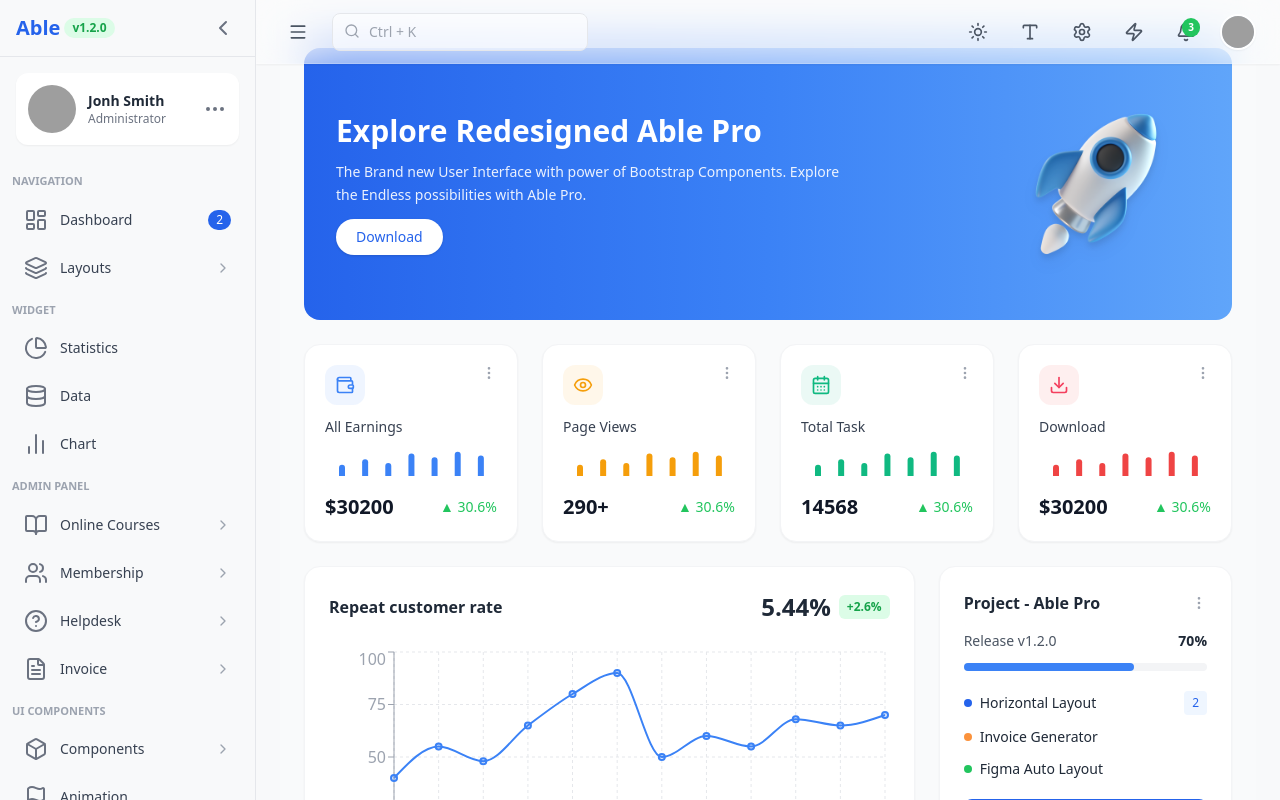
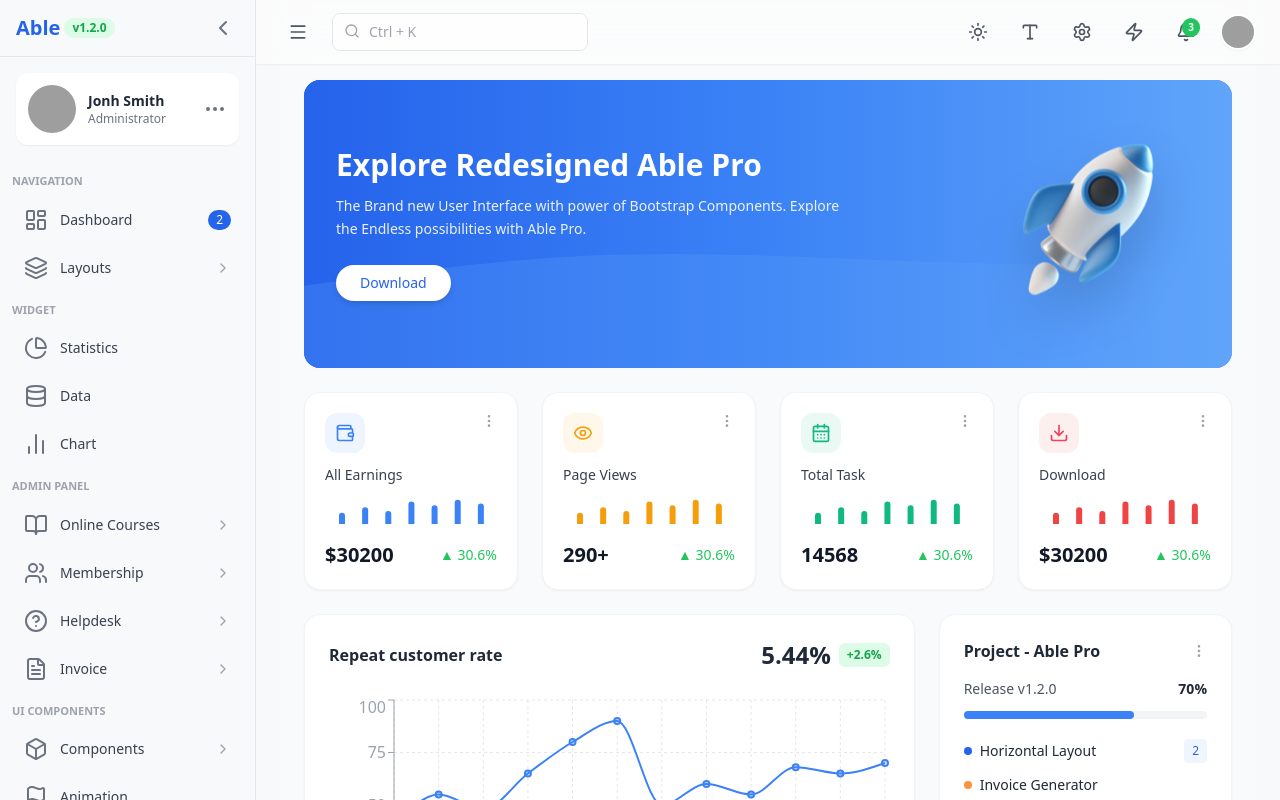
Before and after one commit to sana20020308/ablepro-dashboard, a React (Vite) app: page / in a window 1280 px wide. Shown: the top 800 px of the page. Built offline with nearby package versions, Linux system fonts and the light colour scheme; grey boxes are pictures that could not be loaded.

Commit message:
hosting and dahboard edits done.

```diff
--- a/src/pages/Dashboard.jsx
+++ b/src/pages/Dashboard.jsx
@@ -74,20 +74,60 @@
 
   return (
     <div className="flex-1 bg-gray-50 p-6 space-y-6">
-      {/* HERO */}
-      <div className="relative bg-gradient-to-r from-blue-600 via-blue-500 to-blue-400 text-white rounded-2xl p-8 flex justify-between items-center overflow-hidden">
-        <div className="max-w-lg space-y-3">
-          <h1 className="text-3xl font-bold">Explore Redesigned Able Pro</h1>
-          <p className="text-white/90 text-sm leading-relaxed">
+
+      {/* HERO SECTION */}
+      <div className="relative bg-gradient-to-r from-blue-600 via-blue-500 to-blue-400 text-white rounded-2xl p-8 flex justify-between items-center overflow-hidden mt-8">
+
+        {/* Blue gradient background */}
+        <div className="absolute inset-0 bg-gradient-to-r from-blue-600 via-blue-500 to-blue-400"></div>
+
+        {/* Decorative layered wave */}
+        <div className="absolute inset-0">
+          <svg
+            xmlns="http://www.w3.org/2000/svg"
+            viewBox="0 0 1440 320"
+            className="absolute bottom-0 left-0 w-full opacity-25"
+          >
+            <path
+              fill="#60a5fa"
+              fillOpacity="1"
+              d="M0,192L80,181.3C160,171,320,149,480,144C640,139,800,149,960,154.7C1120,160,1280,160,1360,160L1440,160L1440,320L1360,320C1280,320,1120,320,960,320C800,320,640,320,480,320C320,320,160,320,80,320L0,320Z"
+            ></path>
+          </svg>
+        </div>
+
+        {/* Text content */}
+        <div className="relative z-10 text-white max-w-lg">
+          <h1 className="text-3xl font-bold mb-3">Explore Redesigned Able Pro</h1>
+          <p className="text-white/90 leading-relaxed mb-6 text-sm">
             The Brand new User Interface with power of Bootstrap Components.
             Explore the Endless possibilities with Able Pro.
           </p>
-          <button className="bg-white text-blue-600 font-medium px-5 py-2 rounded-full text-sm shadow hover:bg-gray-50">
+          <button className="bg-white text-blue-600 font-medium px-6 py-2 rounded-full text-sm shadow-md hover:bg-gray-50 transition">
             Download
           </button>
         </div>
-        <img src="/Images/rocket.png" alt="Rocket" className="w-52 drop-shadow-lg" />
+
+        {/* Rocket image */}
+        <div className="relative z-10">
+          <img
+            src="/Images/rocket.png"
+            alt="Rocket"
+            className="w-56 drop-shadow-2xl translate-y-3 animate-float"
+          />
+        </div>
       </div>
+
+      {/* Floating rocket animation */}
+      <style>{`
+        @keyframes float {
+          0%, 100% { transform: translateY(5px); }
+          50% { transform: translateY(-5px); }
+        }
+        .animate-float {
+          animation: float 4s ease-in-out infinite;
+        }
+      `}</style>
 
       {/* STAT CARDS */}
       <div className="grid grid-cols-1 sm:grid-cols-2 lg:grid-cols-4 gap-6">
@@ -97,8 +137,10 @@
             className="bg-white p-5 rounded-2xl border border-gray-100 shadow-sm hover:shadow-md transition"
           >
             <div className="flex justify-between mb-3">
-              <div className="w-10 h-10 flex items-center justify-center rounded-xl"
-                   style={{ backgroundColor: `${card.color}15` }}>
+              <div
+                className="w-10 h-10 flex items-center justify-center rounded-xl"
+                style={{ backgroundColor: `${card.color}15` }}
+              >
                 {card.icon}
               </div>
               <MoreVertical className="w-4 h-4 text-gray-400" />
@@ -107,7 +149,12 @@
             <div className="h-10 mb-3">
               <ResponsiveContainer width="100%" height="100%">
                 <BarChart data={miniBarData}>
-                  <Bar dataKey="uv" fill={card.color} radius={[4, 4, 0, 0]} barSize={6} />
+                  <Bar
+                    dataKey="uv"
+                    fill={card.color}
+                    radius={[4, 4, 0, 0]}
+                    barSize={6}
+                  />
                 </BarChart>
               </ResponsiveContainer>
             </div>
@@ -121,7 +168,7 @@
 
       {/* REPEAT CUSTOMER + PROJECT */}
       <div className="grid grid-cols-1 lg:grid-cols-3 gap-6">
-        {/* Chart */}
+        {/* Repeat Customer Chart */}
         <div className="bg-white p-6 rounded-2xl border border-gray-100 shadow-sm lg:col-span-2">
           <div className="flex justify-between items-center mb-6">
             <h3 className="font-semibold text-gray-800">Repeat customer rate</h3>
@@ -144,12 +191,18 @@
               <XAxis dataKey="name" stroke="#9ca3af" />
               <YAxis stroke="#9ca3af" />
               <Tooltip />
-              <Line type="monotone" dataKey="uv" stroke="#3b82f6" strokeWidth={2} fill="url(#colorUv)" />
+              <Line
+                type="monotone"
+                dataKey="uv"
+                stroke="#3b82f6"
+                strokeWidth={2}
+                fill="url(#colorUv)"
+              />
             </LineChart>
           </ResponsiveContainer>
         </div>
 
-        {/* Project */}
+        {/* Project - Able Pro */}
         <div className="bg-white p-6 rounded-2xl border border-gray-100 shadow-sm">
           <div className="flex justify-between items-center mb-4">
             <h3 className="font-semibold text-gray-800">Project - Able Pro</h3>
@@ -168,7 +221,9 @@
                 <span className="w-2 h-2 bg-blue-600 rounded-full"></span>
                 Horizontal Layout
               </div>
-              <span className="bg-blue-50 text-blue-600 px-2 py-1 rounded text-xs font-medium">2</span>
+              <span className="bg-blue-50 text-blue-600 px-2 py-1 rounded text-xs font-medium">
+                2
+              </span>
             </li>
             <li className="flex items-center gap-2 text-sm">
               <span className="w-2 h-2 bg-orange-400 rounded-full"></span>
```
